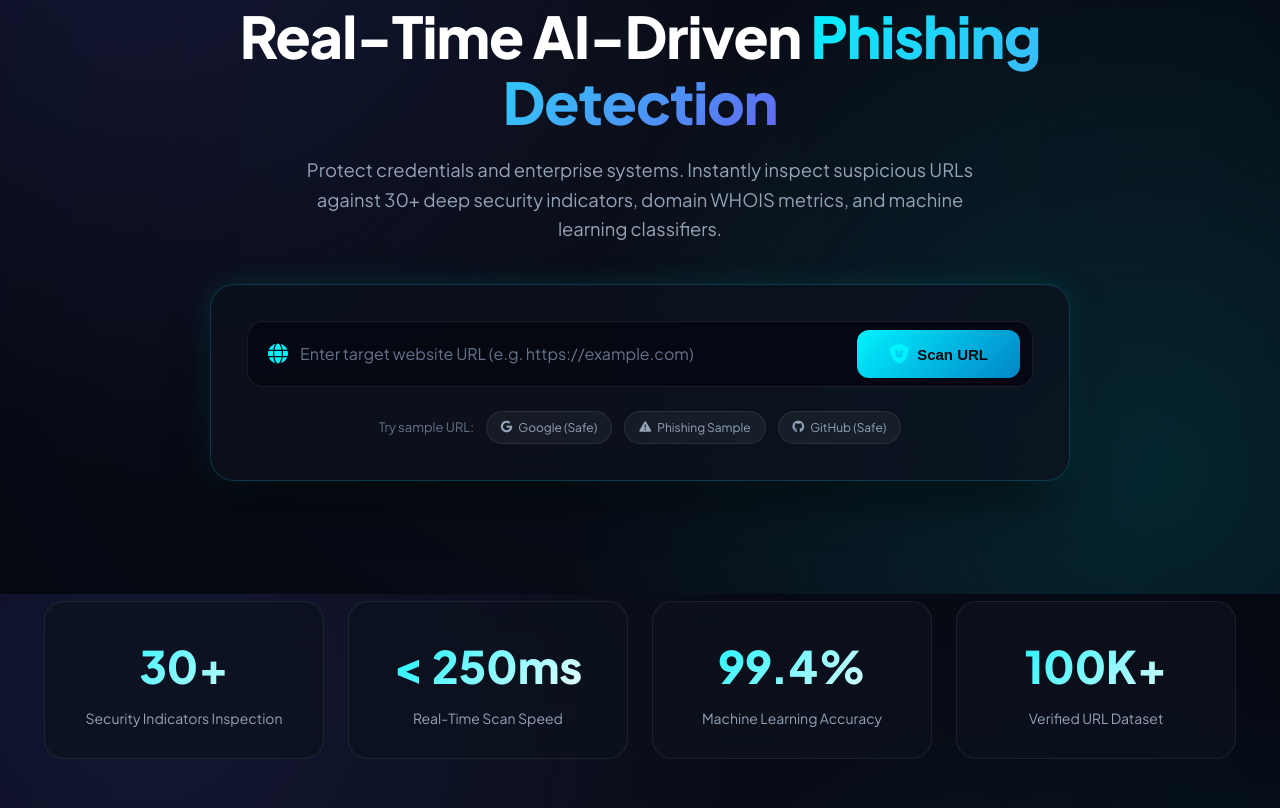
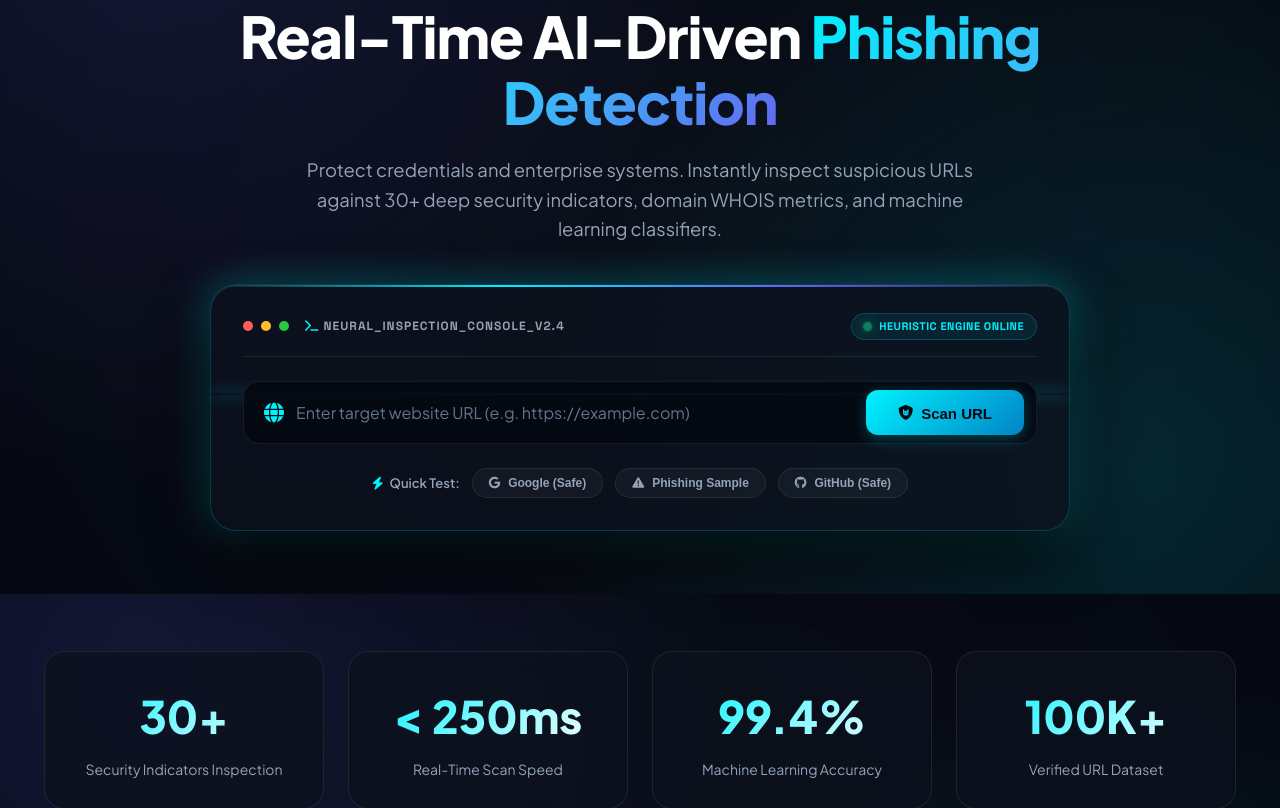
Before and after one commit to kunalmadhavai301/AI_Driven_Phishing_Detection_System, a Flask app: page / in a window 1280 px wide. Shown: the part 206-1014 px from the top of the page. Run offline with Flask 3, Linux system fonts and the light colour scheme.

Commit message:
Upgrade Scanner Console Box with terminal header, live status badge, animated laser sweep line, and glowing focus effects

```diff
--- a/static/style.css
+++ b/static/style.css
@@ -269,41 +269,152 @@ a:hover {
 }
 
 /*--------------------------------------------------------------
-# Scanner Box Console
+# Official Cyber Scanner Box Console & Animations
 --------------------------------------------------------------*/
 .scanner-box {
   background: var(--bg-card);
   backdrop-filter: blur(20px);
   -webkit-backdrop-filter: blur(20px);
   border: 1px solid var(--border-cyan);
-  border-radius: 24px;
-  padding: 36px;
-  box-shadow: 0 25px 50px -12px rgba(0, 0, 0, 0.7),
-              0 0 30px rgba(0, 242, 254, 0.12);
+  border-radius: 26px;
+  padding: 28px 32px 32px 32px;
+  box-shadow: 0 25px 60px rgba(0, 0, 0, 0.8),
+              0 0 40px var(--color-cyan-glow),
+              inset 0 1px 1px rgba(255, 255, 255, 0.15);
   max-width: 860px;
   margin: 0 auto;
   position: relative;
+  overflow: hidden;
+  transition: transform 0.4s ease, box-shadow 0.4s ease;
+}
+
+.scanner-box::before {
+  content: '';
+  position: absolute;
+  top: 0;
+  left: 0;
+  right: 0;
+  height: 2px;
+  background: linear-gradient(90deg, transparent, var(--color-cyan), var(--color-purple), transparent);
+  animation: border-glow-slide 4s linear infinite;
+}
+
+@keyframes border-glow-slide {
+  0% { background-position: -200% 0; }
+  100% { background-position: 200% 0; }
+}
+
+.scanner-console-header {
+  display: flex;
+  align-items: center;
+  justify-content: space-between;
+  padding-bottom: 16px;
+  margin-bottom: 24px;
+  border-bottom: 1px solid var(--border-glass);
+}
+
+.terminal-dots {
+  display: flex;
+  align-items: center;
+  gap: 8px;
+}
+
+.terminal-dots .dot {
+  width: 10px;
+  height: 10px;
+  border-radius: 50%;
+}
+
+.terminal-dots .dot.red { background: #ff5f56; }
+.terminal-dots .dot.yellow { background: #ffbd2e; }
+.terminal-dots .dot.green { background: #27c93f; }
+
+.terminal-title {
+  font-family: 'Space Grotesk', sans-serif;
+  font-size: 12px;
+  font-weight: 700;
+  color: var(--text-muted);
+  letter-spacing: 1px;
+  margin-left: 8px;
+}
+
+.console-status-badge {
+  display: inline-flex;
+  align-items: center;
+  gap: 8px;
+  font-family: 'Space Grotesk', sans-serif;
+  font-size: 11px;
+  font-weight: 700;
+  color: var(--color-cyan);
+  background: rgba(0, 242, 254, 0.08);
+  padding: 4px 12px;
+  border-radius: 20px;
+  border: 1px solid var(--border-cyan);
+  letter-spacing: 0.5px;
+}
+
+.pulse-green-dot {
+  width: 7px;
+  height: 7px;
+  border-radius: 50%;
+  background: #10b981;
+  box-shadow: 0 0 10px #10b981;
+  animation: pulse-green 1.8s infinite ease-in-out;
+}
+
+@keyframes pulse-green {
+  0%, 100% { transform: scale(1); opacity: 1; }
+  50% { transform: scale(1.4); opacity: 0.5; }
+}
+
+.scanner-laser-line {
+  position: absolute;
+  top: 0;
+  left: 0;
+  width: 100%;
+  height: 2px;
+  background: linear-gradient(90deg, transparent, rgba(0, 242, 254, 0.8), transparent);
+  box-shadow: 0 0 15px var(--color-cyan);
+  opacity: 0.6;
+  animation: laser-sweep 4.5s ease-in-out infinite;
+  pointer-events: none;
+}
+
+@keyframes laser-sweep {
+  0% { top: 0%; opacity: 0; }
+  25% { opacity: 0.7; }
+  75% { opacity: 0.7; }
+  100% { top: 100%; opacity: 0; }
 }
 
 .scanner-input-container {
   display: flex;
   align-items: center;
-  background: rgba(5, 8, 17, 0.85);
+  background: rgba(5, 8, 17, 0.9);
   border: 1px solid var(--border-glass);
   border-radius: 16px;
   padding: 8px 12px 8px 20px;
   gap: 12px;
-  transition: all 0.3s ease;
+  transition: all 0.35s ease;
+  position: relative;
+  z-index: 2;
 }
 
 .scanner-input-container:focus-within {
   border-color: var(--color-cyan);
-  box-shadow: 0 0 20px var(--color-cyan-glow);
+  box-shadow: 0 0 25px var(--color-cyan-glow);
+  background: rgba(5, 8, 17, 0.98);
 }
 
-.scanner-input-container i {
+.input-globe-icon {
   font-size: 20px;
   color: var(--color-cyan);
+  transition: transform 0.3s ease;
+}
+
+.scanner-input-container:focus-within .input-globe-icon {
+  transform: rotate(45deg) scale(1.25);
+  color: #38bdf8;
 }
 
 .scanner-input {
@@ -333,11 +444,31 @@ a:hover {
   align-items: center;
   gap: 8px;
   transition: all 0.3s ease;
+  box-shadow: 0 4px 15px rgba(0, 242, 254, 0.25);
+  position: relative;
+  overflow: hidden;
+}
+
+.btn-scan::after {
+  content: '';
+  position: absolute;
+  top: -50%;
+  left: -50%;
+  width: 200%;
+  height: 200%;
+  background: radial-gradient(circle, rgba(255, 255, 255, 0.4) 0%, transparent 60%);
+  transform: scale(0);
+  transition: transform 0.5s ease-out;
+  pointer-events: none;
+}
+
+.btn-scan:hover::after {
+  transform: scale(1);
 }
 
 .btn-scan:hover {
-  transform: scale(1.03);
-  box-shadow: 0 0 25px var(--color-cyan-glow);
+  transform: translateY(-2px) scale(1.03);
+  box-shadow: 0 0 30px var(--color-cyan-glow);
 }
 
 .sample-pills-row {
@@ -347,31 +478,37 @@ a:hover {
   gap: 12px;
   margin-top: 24px;
   flex-wrap: wrap;
+  position: relative;
+  z-index: 2;
 }
 
 .pill-title {
   font-size: 13px;
-  color: var(--text-dim);
+  font-weight: 600;
+  color: var(--text-muted);
 }
 
 .sample-pill-btn {
   font-size: 12px;
+  font-weight: 600;
   color: var(--text-muted);
-  background: rgba(255, 255, 255, 0.05);
+  background: rgba(255, 255, 255, 0.04);
   border: 1px solid var(--border-glass);
-  padding: 6px 14px;
+  padding: 7px 16px;
   border-radius: 20px;
   cursor: pointer;
-  transition: all 0.2s ease;
+  transition: all 0.3s ease;
   display: inline-flex;
   align-items: center;
-  gap: 6px;
+  gap: 8px;
 }
 
 .sample-pill-btn:hover {
-  background: rgba(0, 242, 254, 0.15);
+  background: rgba(0, 242, 254, 0.14);
   color: var(--color-cyan);
-  border-color: var(--border-cyan);
+  border-color: var(--color-cyan);
+  box-shadow: 0 0 15px var(--color-cyan-glow);
+  transform: translateY(-2px);
 }
 
 /* Scan Result Dashboard */
--- a/templates/index.html
+++ b/templates/index.html
@@ -68,9 +68,26 @@
 
       <!-- Scanner Console Box -->
       <div class="scanner-box">
+
+        <!-- Laser Sweep Line Effect -->
+        <div class="scanner-laser-line"></div>
+
+        <!-- Cyber Terminal Header -->
+        <div class="scanner-console-header">
+          <div class="terminal-dots">
+            <span class="dot red"></span>
+            <span class="dot yellow"></span>
+            <span class="dot green"></span>
+            <span class="terminal-title"><i class="fa-solid fa-terminal" style="color: var(--color-cyan);"></i> NEURAL_INSPECTION_CONSOLE_V2.4</span>
+          </div>
+          <div class="console-status-badge">
+            <span class="pulse-green-dot"></span> HEURISTIC ENGINE ONLINE
+          </div>
+        </div>
+
         <form action="/result" method="POST" id="scanForm">
           <div class="scanner-input-container">
-            <i class="fa-solid fa-globe"></i>
+            <i class="fa-solid fa-globe input-globe-icon"></i>
             <input type="url" name="name" id="urlInput" class="scanner-input" placeholder="Enter target website URL (e.g. https://example.com)" required value="{{ name[0] if name else '' }}">
             <button type="submit" class="btn-scan" id="scanBtn">
               <i class="fa-solid fa-shield-cat"></i> <span id="btnTxt">Scan URL</span>
@@ -80,10 +97,10 @@
 
         <!-- Sample Test Pills -->
         <div class="sample-pills-row">
-          <span class="pill-title">Try sample URL:</span>
-          <span class="sample-pill-btn" onclick="fillUrl('https://www.google.com')"><i class="fa-brands fa-google"></i> Google (Safe)</span>
-          <span class="sample-pill-btn" onclick="fillUrl('http://free-paypal-login-verification.com/login.php')"><i class="fa-solid fa-triangle-exclamation"></i> Phishing Sample</span>
-          <span class="sample-pill-btn" onclick="fillUrl('https://github.com')"><i class="fa-brands fa-github"></i> GitHub (Safe)</span>
+          <span class="pill-title"><i class="fa-solid fa-bolt" style="color: var(--color-cyan); margin-right: 4px;"></i> Quick Test:</span>
+          <button type="button" class="sample-pill-btn" onclick="fillUrl('https://www.google.com')"><i class="fa-brands fa-google"></i> Google (Safe)</button>
+          <button type="button" class="sample-pill-btn" onclick="fillUrl('http://free-paypal-login-verification.com/login.php')"><i class="fa-solid fa-triangle-exclamation"></i> Phishing Sample</button>
+          <button type="button" class="sample-pill-btn" onclick="fillUrl('https://github.com')"><i class="fa-brands fa-github"></i> GitHub (Safe)</button>
         </div>
 
         <!-- Result Box -->
```
